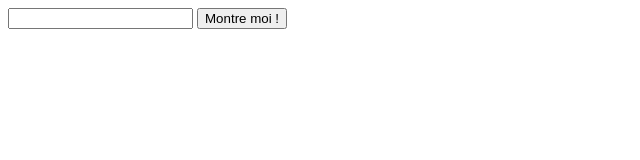
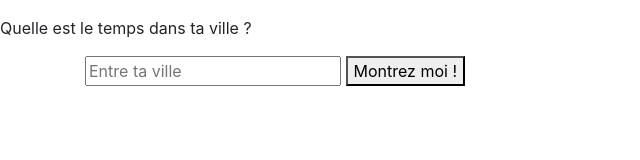
Before and after one commit to Paulmoutieralyon/httpjs, a plain HTML site: page index.html in a window 1280 px wide. Shown: the whole page, without its empty margins (0-640 px from the left). Drawn offline with nearby package versions, Linux system fonts and the light colour scheme; some icons are missing.

Commit message:
Update index.html

```diff
--- a/index.html
+++ b/index.html
@@ -1,19 +1,33 @@
 <!DOCTYPE html>
-<html lang="en">
+<html lang="fr">
 <head>
     <meta charset="UTF-8">
-    <title>Weather</title>
+    <meta name="viewport" content="width=device-width, initial-scale=1.0">
+    <meta http-equiv="X-UA-Compatible" content="ie=edge">
+    <link rel="stylesheet" href="style.css">
+    <link rel="stylesheet" href="http://cdnjs.cloudflare.com/ajax/libs/weather-icons/2.0.9/css/weather-icons.min.css">
+    <link rel="stylesheet" href="https://stackpath.bootstrapcdn.com/bootstrap/4.1.3/css/bootstrap.min.css" integrity="sha384-MCw98/SFnGE8fJT3GXwEOngsV7Zt27NXFoaoApmYm81iuXoPkFOJwJ8ERdknLPMO" crossorigin="anonymous">
+    <script src="style.js" defer></script>
+    <title>WEATHER</title>
 </head>
 <body>
 
-    <form action="" method="post" id="myForm">
-        <input type="text" id="myInput">
-        <button type="button" id="myBtn">Montre moi !</button>
-    </form>
 
-    <p id="meteo"></p>
+    <header>
+        <H1 class="ville"></H1>
+        <H1 class="temp "></H1>
+        <i class="wi"></i>
+        <p class="description"></p>
 
-    <script src="style.js"></script>
+        <p class="choix">Quelle est le temps dans ta ville ?</p>
+
+        <form class="form container">
+            <input class="input" type="text" placeholder = "Entre ta ville" maxlength="30">
+            <button class="button" type="submit">Montrez moi !</button>
+        </form>
+    </header>
+
+
 
 </body>
 </html>
```
